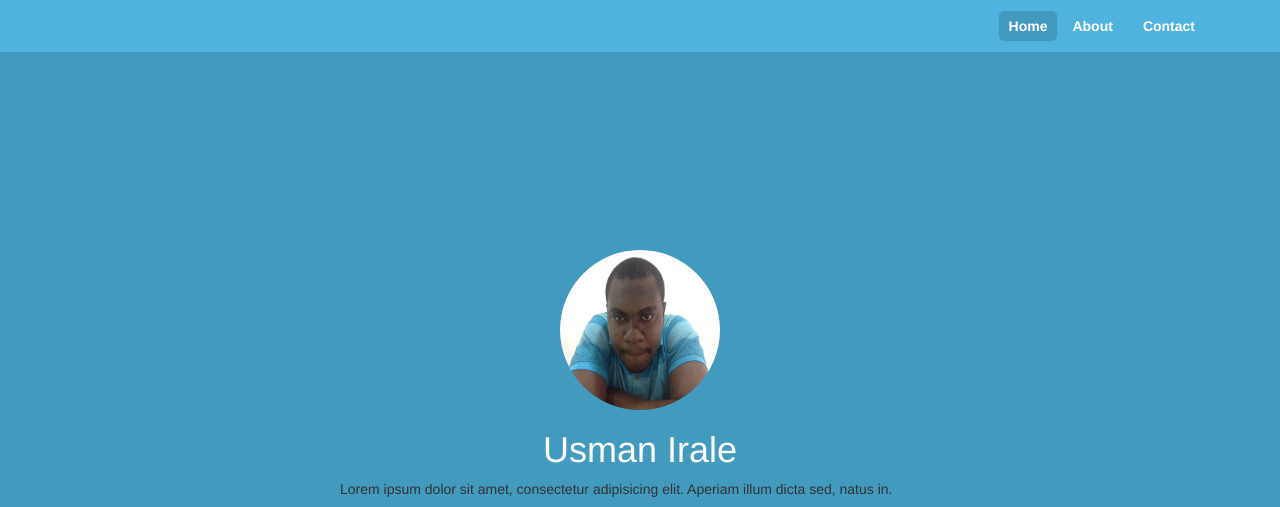
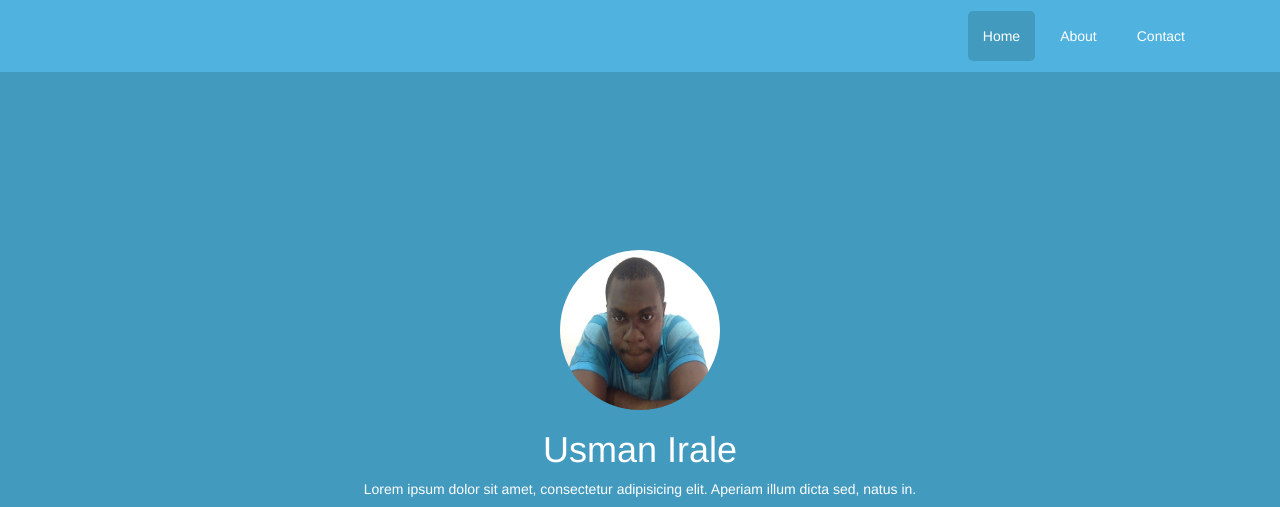
Before and after one commit to superirale/usmantheme, a website: page app/index.html in a window 1280 px wide. Shown: the top 507 px of the page. Drawn offline with nearby package versions, Linux system fonts and the light colour scheme.

Commit message:
menu completed

```diff
--- a/app/index.html
+++ b/app/index.html
@@ -19,7 +19,7 @@
 
   <body class="bg">
 
-    <nav class="navbar navbar-inverse navbar-fixed-top">
+    <nav class="navbar navbar-custom navbar-fixed-top">
       <div class="container">
         <div class="navbar-header">
           <button type="button" class="navbar-toggle collapsed" data-toggle="collapse" data-target="#navbar" aria-expanded="false" aria-controls="navbar">
--- a/app/scss/modules/_menu.scss
+++ b/app/scss/modules/_menu.scss
@@ -1,12 +1,18 @@
-ul.navbar{
+.navbar{
 	li{
 		margin-top: 10px;
+		margin-bottom: 10px;
+		margin-right: 10px;
 
-		&:hover{
-			background: $mainColour;
-			padding: 5px 10px;
-			border-radius: 5px;
-			margin-top: 10px;
+		a{
+
+			color: $white;
+			&:hover, &:focus{
+
+				background: $mainColour;
+				// padding: 5px 10px;
+				border-radius: 5px;
+			}
 		}
 	}
 }
@@ -17,16 +23,17 @@
 .navbar-inverse{
 	background: $complementColour;
 }
-.navbar-inverse .navbar-nav > .active > a, .navbar-inverse .navbar-nav > .active > a:hover, .navbar-inverse .navbar-nav > .active > a:focus{
+.active{
 	background: $mainColour;
-	padding: 5px 10px;
+	// padding: 5px 10px;
 	border-radius: 5px;
-	margin-top: 10px;
-
-
 }
-li.active{
-		// margin-top: 10px;
+.navbar-custom{
+	background: $complementColour;
+	color: $white;
+	&:hover,&:focus,&:visited{
+		color: $white;
+	}
 }
 .navbar-inverse .navbar-nav > li > a {
     color: #fff;
--- a/app/scss/modules/_profile.scss
+++ b/app/scss/modules/_profile.scss
@@ -23,7 +23,12 @@
 }
 
 .profile-description {
-
+	margin-top: 10px;
+	margin-bottom: 10px;
+	p{
+		text-align: center;
+		color: $white;
+	}
 }
 
 .profile-social-accounts{
--- a/app/scss/modules/_settings.scss
+++ b/app/scss/modules/_settings.scss
@@ -1,6 +1,7 @@
 $mainColour : #429abf; //3E8BA8
 $complementColour : #50B2DE;
 $white: #fff;
+
 .bg{
 	background: $mainColour;
 }
```
Also changed, not shown: app/css/style.css.
